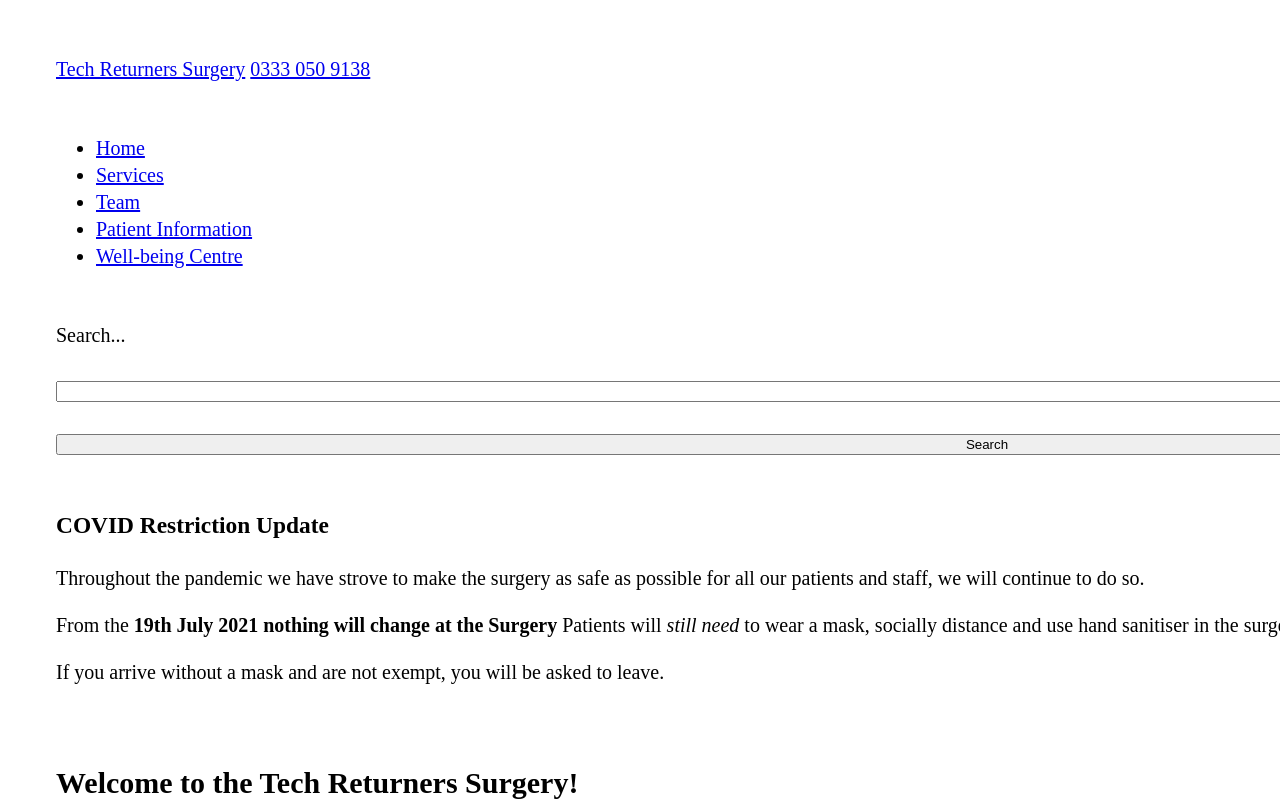
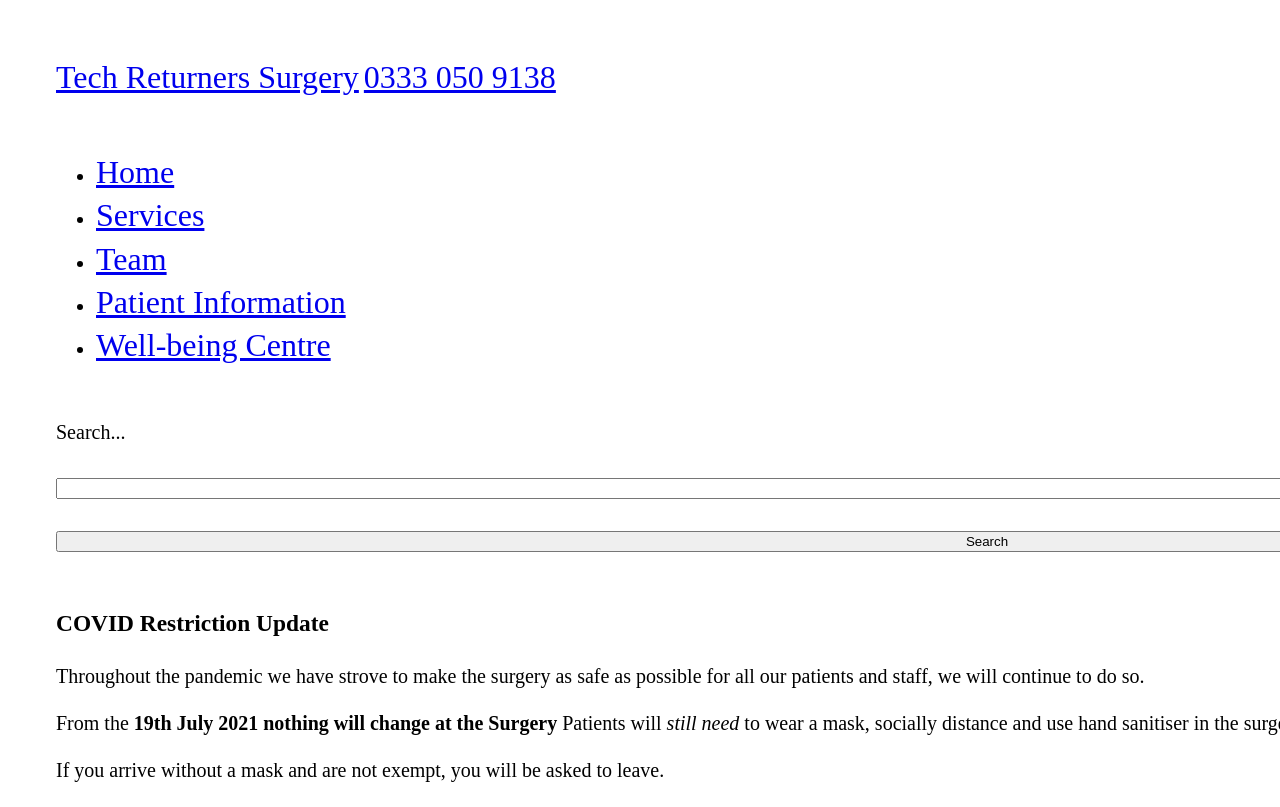
Before and after one commit to shahnaazr/shah-css-key-concepts, a plain HTML site: page index.html in a window 1280 px wide. Shown: the top 807 px of the page. Drawn offline with Linux system fonts and the light colour scheme.

Commit message:
style: add style for a

```diff
--- a/styles.css
+++ b/styles.css
@@ -10,3 +10,7 @@ body {
   line-height: 1.35;
   padding: 3rem;
 }
+
+a {
+  font-size: 2rem;
+}
```
